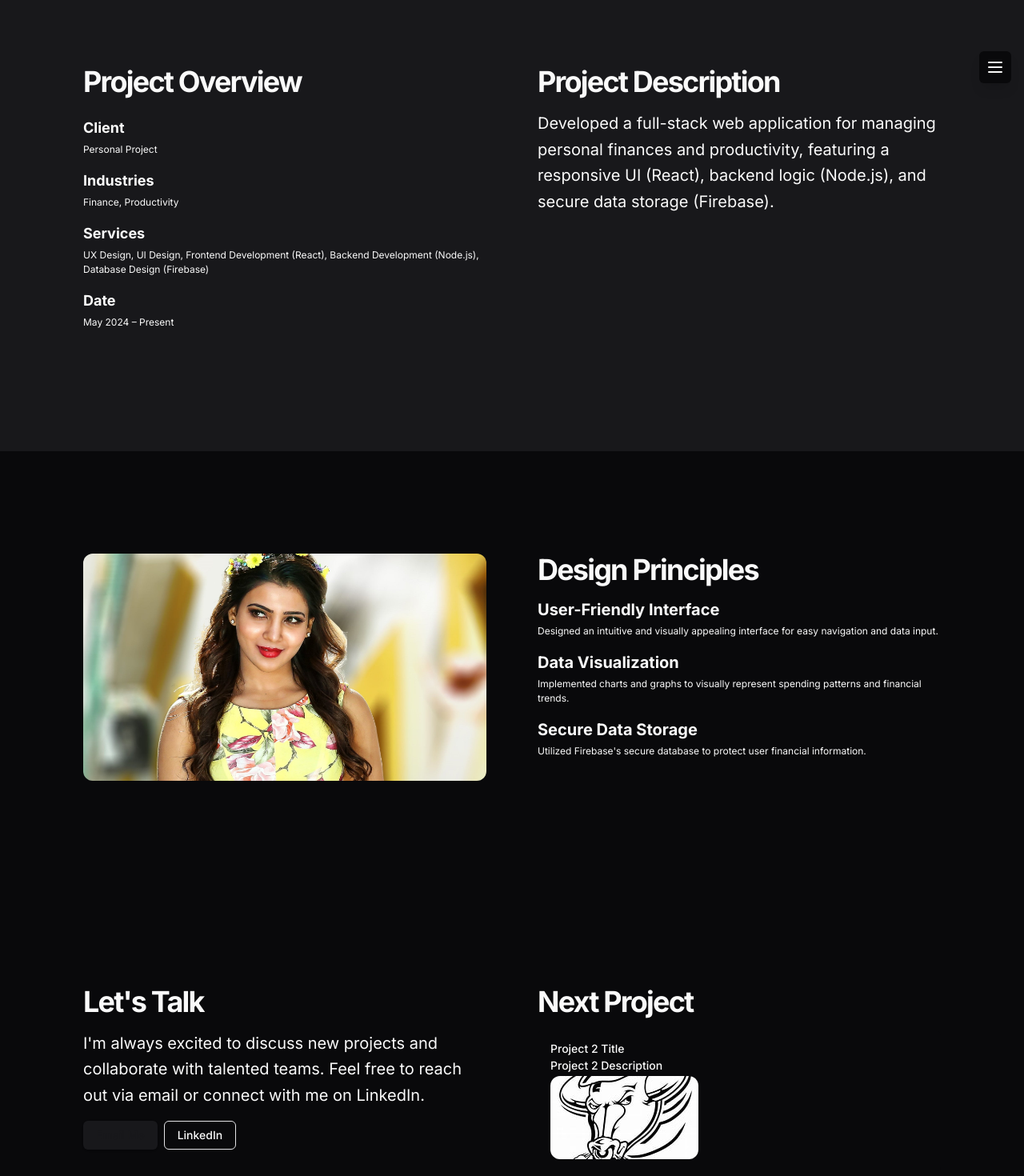
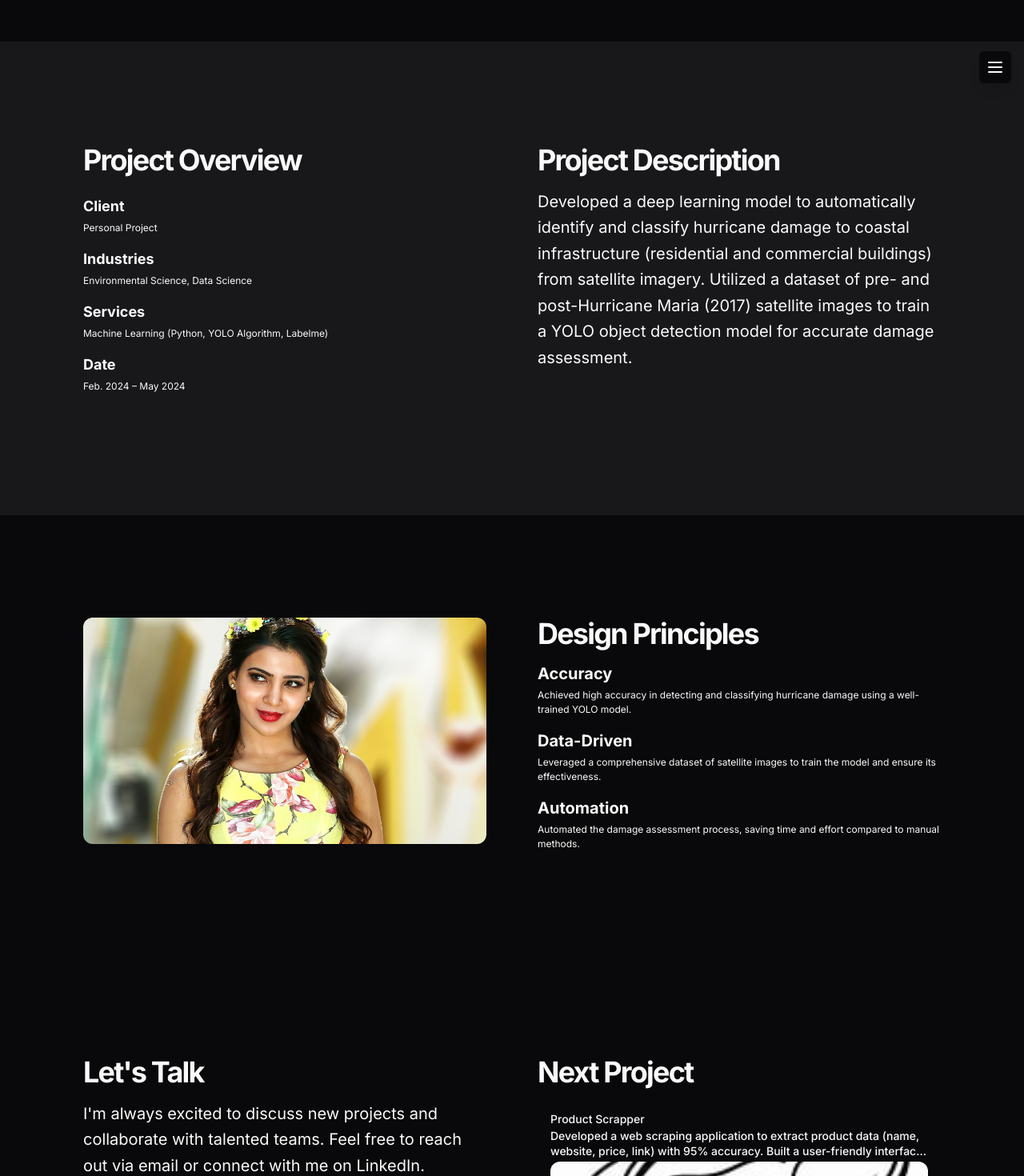
Before and after one commit to Rajesh-Reddy1/Protfo, a Next.js app: page /pro3 in a window 1280 px wide. Shown: the part 680-2150 px from the top of the page at 80% size. Built offline with nearby package versions, Linux system fonts and the light colour scheme.

Commit message:
Pictures Not Yet

```diff
--- a/app/pro1/pro1.tsx
+++ b/app/pro1/pro1.tsx
@@ -11,14 +11,13 @@ import img1 from "@/app/component/img1.jpg";
 import msg from "@/app/component/image.png";
 import "@/app/globals.css";
 
-
 export default function Project1() {
   const [isDarkMode, setIsDarkMode] = useState(false);
   const projectData = {
     title: "Personal Finance and Productivity App",
     description:
       "Developed a full-stack web application for managing personal finances and productivity, featuring a responsive UI (React), backend logic (Node.js), and secure data storage (Firebase).",
-    client: "Personal Project", // Since it's a personal project
+    client: "Personal Project",
     industries: "Finance, Productivity",
     services:
       "UX Design, UI Design, Frontend Development (React), Backend Development (Node.js), Database Design (Firebase)",
@@ -43,10 +42,10 @@ export default function Project1() {
     ],
     designExplorationImages: [logo.src, msg.src],
     nextProject: {
-      title: "Project 2 Title",
-      description: "Project 2 Description",
-      image: logo.src,
-    },
+        title: "ChatApp",
+        description: "Designed and deployed a real-time chat platform supporting over 1000 concurrent users. Implemented user authentication and data encryption to ensure secure communication. Leveraged Firebase’s real-time database for instant message delivery and synchronization.",
+        image: logo.src,
+      },
   };
 
   return (
@@ -68,9 +67,6 @@ export default function Project1() {
             <MoonIcon className="size-5" />
           ) : (
             <SunIcon className="size-5" />
-
-
-
           )}
           <span className="sr-only">Toggle dark mode</span>
         </button>
--- a/app/pro2/pro2.tsx
+++ b/app/pro2/pro2.tsx
@@ -15,37 +15,33 @@ import "@/app/globals.css";
 export default function Project2() {
   const [isDarkMode, setIsDarkMode] = useState(false);
   const projectData = {
-    title: "Personal Finance and Productivity App",
-    description:
-      "Developed a full-stack web application for managing personal finances and productivity, featuring a responsive UI (React), backend logic (Node.js), and secure data storage (Firebase).",
-    client: "Personal Project", // Since it's a personal project
-    industries: "Finance, Productivity",
+    title: "ChatApp",
+    description: "Designed and deployed a real-time chat platform supporting over 1000 concurrent users. Implemented user authentication and data encryption to ensure secure communication. Leveraged Firebase’s real-time database for instant message delivery and synchronization.",
+    client: "Personal Project",
+    industries: "Communication",
     services:
-      "UX Design, UI Design, Frontend Development (React), Backend Development (Node.js), Database Design (Firebase)",
-    date: "May 2024 – Present",
-    images: [img1.src],
+      "Frontend Development (React), Backend Development (Node.js), Database Design (Firebase)",
+    date: "Jan. 2024 – May. 2024",
+    images: [logo.src],
     designPrinciples: [
       {
-        title: "User-Friendly Interface",
-        description:
-          "Designed an intuitive and visually appealing interface for easy navigation and data input.",
+        title: "Real-Time Communication",
+        description: "Implemented a real-time messaging system using Firebase for instant message delivery.",
       },
       {
-        title: "Data Visualization",
-        description:
-          "Implemented charts and graphs to visually represent spending patterns and financial trends.",
+        title: "Scalability",
+        description: "Designed the chat platform to handle a large number of concurrent users with minimal latency.",
       },
       {
-        title: "Secure Data Storage",
-        description:
-          "Utilized Firebase's secure database to protect user financial information.",
+        title: "Security",
+        description: "Implemented user authentication and data encryption to protect user privacy and ensure secure communication.",
       },
     ],
-    designExplorationImages: [logo.src, msg.src],
+    designExplorationImages: [logo.src, msg.src], // Example placeholder images
     nextProject: {
-      title: "Project 2 Title",
-      description: "Project 2 Description",
-      image: logo.src,
+      title: "Tropical Storm Damage Detection Model",
+      description: "Developed a deep learning model to automatically identify and classify hurricane damage to coastal infrastructure (residential and commercial buildings) from satellite imagery.",
+      image: logo.src, // Example placeholder image
     },
   };
 
--- a/app/pro3/pro3.tsx
+++ b/app/pro3/pro3.tsx
@@ -15,37 +15,32 @@ import "@/app/globals.css";
 export default function Project3() {
   const [isDarkMode, setIsDarkMode] = useState(false);
   const projectData = {
-    title: "Personal Finance and Productivity App",
-    description:
-      "Developed a full-stack web application for managing personal finances and productivity, featuring a responsive UI (React), backend logic (Node.js), and secure data storage (Firebase).",
-    client: "Personal Project", // Since it's a personal project
-    industries: "Finance, Productivity",
-    services:
-      "UX Design, UI Design, Frontend Development (React), Backend Development (Node.js), Database Design (Firebase)",
-    date: "May 2024 – Present",
-    images: [img1.src],
+    title: "Tropical Storm Damage Detection Model",
+    description: "Developed a deep learning model to automatically identify and classify hurricane damage to coastal infrastructure (residential and commercial buildings) from satellite imagery. Utilized a dataset of pre- and post-Hurricane Maria (2017) satellite images to train a YOLO object detection model for accurate damage assessment.",
+    client: "Personal Project",
+    industries: "Environmental Science, Data Science",
+    services: "Machine Learning (Python, YOLO Algorithm, Labelme)",
+    date: "Feb. 2024 – May 2024",
+    images: [img1.src], // Placeholder image
     designPrinciples: [
       {
-        title: "User-Friendly Interface",
-        description:
-          "Designed an intuitive and visually appealing interface for easy navigation and data input.",
+        title: "Accuracy",
+        description: "Achieved high accuracy in detecting and classifying hurricane damage using a well-trained YOLO model.",
       },
       {
-        title: "Data Visualization",
-        description:
-          "Implemented charts and graphs to visually represent spending patterns and financial trends.",
+        title: "Data-Driven",
+        description: "Leveraged a comprehensive dataset of satellite images to train the model and ensure its effectiveness.",
       },
       {
-        title: "Secure Data Storage",
-        description:
-          "Utilized Firebase's secure database to protect user financial information.",
+        title: "Automation",
+        description: "Automated the damage assessment process, saving time and effort compared to manual methods.",
       },
     ],
-    designExplorationImages: [logo.src, msg.src],
+    designExplorationImages: [logo.src, msg.src], // Example placeholder images
     nextProject: {
-      title: "Project 2 Title",
-      description: "Project 2 Description",
-      image: logo.src,
+      title: "Product Scrapper",
+      description: "Developed a web scraping application to extract product data (name, website, price, link) with 95% accuracy. Built a user-friendly interface using Flask for back-end development and HTML for data presentation. Employed Pandas for efficient data analysis and comparison of extracted product information.",
+      image: logo.src, // Example placeholder image
     },
   };
 
--- a/app/pro4/pro4.tsx
+++ b/app/pro4/pro4.tsx
@@ -15,37 +15,33 @@ import "@/app/globals.css";
 export default function Project4() {
   const [isDarkMode, setIsDarkMode] = useState(false);
   const projectData = {
-    title: "Personal Finance and Productivity App",
-    description:
-      "Developed a full-stack web application for managing personal finances and productivity, featuring a responsive UI (React), backend logic (Node.js), and secure data storage (Firebase).",
-    client: "Personal Project", // Since it's a personal project
-    industries: "Finance, Productivity",
+    title: "Product Scrapper",
+    description: "Developed a web scraping application to extract product data (name, website, price, link) with 95% accuracy. Built a user-friendly interface using Flask for back-end development and HTML for data presentation. Employed Pandas for efficient data analysis and comparison of extracted product information.",
+    client: "Personal Project",
+    industries: "E-commerce, Data Scraping",
     services:
-      "UX Design, UI Design, Frontend Development (React), Backend Development (Node.js), Database Design (Firebase)",
-    date: "May 2024 – Present",
-    images: [img1.src],
+      "Backend Development (Flask), Frontend Development (HTML), Data Analysis (Pandas), Web Scraping (Selenium)",
+    date: "Nov. 2022 – Jan. 2023",
+    images: [img1.src], // Placeholder image
     designPrinciples: [
       {
-        title: "User-Friendly Interface",
-        description:
-          "Designed an intuitive and visually appealing interface for easy navigation and data input.",
+        title: "Data Extraction Accuracy",
+        description: "Achieved high accuracy in extracting product data with minimal errors.",
       },
       {
-        title: "Data Visualization",
-        description:
-          "Implemented charts and graphs to visually represent spending patterns and financial trends.",
+        title: "User-Friendly Interface",
+        description: "Built a simple and intuitive interface for users to interact with the scraper.",
       },
       {
-        title: "Secure Data Storage",
-        description:
-          "Utilized Firebase's secure database to protect user financial information.",
+        title: "Data Analysis",
+        description: "Implemented data analysis capabilities to compare and analyze extracted product information.",
       },
     ],
-    designExplorationImages: [logo.src, msg.src],
+    designExplorationImages: [logo.src, msg.src], // Example placeholder images
     nextProject: {
-      title: "Project 2 Title",
-      description: "Project 2 Description",
-      image: logo.src,
+      title: "Chess Multiplayer",
+      description: "Developed a two-player chess game, focusing on efficient algorithms and user-friendly interface. Utilized object-oriented programming principles to create modular and reusable code components. Programmed an intuitive graphical user interface (GUI) using Pygame for seamless user interaction.",
+      image: logo.src, // Example placeholder image
     },
   };
 
--- a/app/pro5/pro5.tsx
+++ b/app/pro5/pro5.tsx
@@ -18,38 +18,30 @@ export default function Project5() {
     const router =useRouter();
   const [isDarkMode, setIsDarkMode] = useState(false);
   const projectData = {
-    title: "Personal Finance and Productivity App",
-    description:
-      "Developed a full-stack web application for managing personal finances and productivity, featuring a responsive UI (React), backend logic (Node.js), and secure data storage (Firebase).",
-    client: "Personal Project", // Since it's a personal project
-    industries: "Finance, Productivity",
-    services:
-      "UX Design, UI Design, Frontend Development (React), Backend Development (Node.js), Database Design (Firebase)",
-    date: "May 2024 – Present",
-    images: [img1.src],
+    title: "Chess Multiplayer",
+    description: "Developed a two-player chess game, focusing on efficient algorithms and user-friendly interface. Utilized object-oriented programming principles to create modular and reusable code components. Programmed an intuitive graphical user interface (GUI) using Pygame for seamless user interaction.",
+    client: "Personal Project",
+    industries: "Game Development",
+    services: "Game Development (Python, Pygame)",
+    date: "Mar. 2023 – Dec. 2023",
+    images: [img1.src], // Placeholder image
     designPrinciples: [
       {
-        title: "User-Friendly Interface",
-        description:
-          "Designed an intuitive and visually appealing interface for easy navigation and data input.",
+        title: "Game Logic",
+        description: "Implemented the rules of chess with accurate game logic and move validation.",
       },
       {
-        title: "Data Visualization",
-        description:
-          "Implemented charts and graphs to visually represent spending patterns and financial trends.",
+        title: "User Interface",
+        description: "Developed a visually appealing and user-friendly interface using Pygame for seamless gameplay.",
       },
       {
-        title: "Secure Data Storage",
-        description:
-          "Utilized Firebase's secure database to protect user financial information.",
+        title: "Modular Design",
+        description: "Utilized object-oriented programming principles to create modular and reusable code components for better maintainability and scalability.",
       },
     ],
-    designExplorationImages: [logo.src, msg.src],
-    nextProject: {
-      title: "Project 2 Title",
-      description: "Project 2 Description",
-      image: logo.src,
-    },
+    designExplorationImages: [logo, msg], // Example placeholder images
+    nextProject: null, // No next project in this case
+
   };
 
   return (
@@ -251,7 +243,7 @@ export default function Project5() {
                   className="group grid h-auto w-full items-center justify-start gap-1 rounded-md bg-background p-4 text-sm font-medium transition-colors hover:bg-accent hover:text-accent-foreground focus:bg-accent focus:text-accent-foreground focus:outline-none disabled:pointer-events-none disabled:opacity-50 data-[active]:bg-accent/50 data-[state=open]:bg-accent/50"
                   prefetch={false}
                 >
-                  <div className="text-sm font-medium leading-none group-hover:underline">
+                  {/* <div className="text-sm font-medium leading-none group-hover:underline">
                     {projectData.nextProject.title}
                   </div>
                   <div className="line-clamp-2 text-sm leading-snug text-muted-foreground">
@@ -263,7 +255,7 @@ export default function Project5() {
                     height="310"
                     alt="Next Project"
                     className="mx-auto aspect-video overflow-hidden rounded-xl object-cover object-center sm:w-full"
-                  />
+                  /> */}
                 </Link>
               </div>
             </div>
```
Also changed, not shown: app/component/content.tsx (+9 -2 lines).
